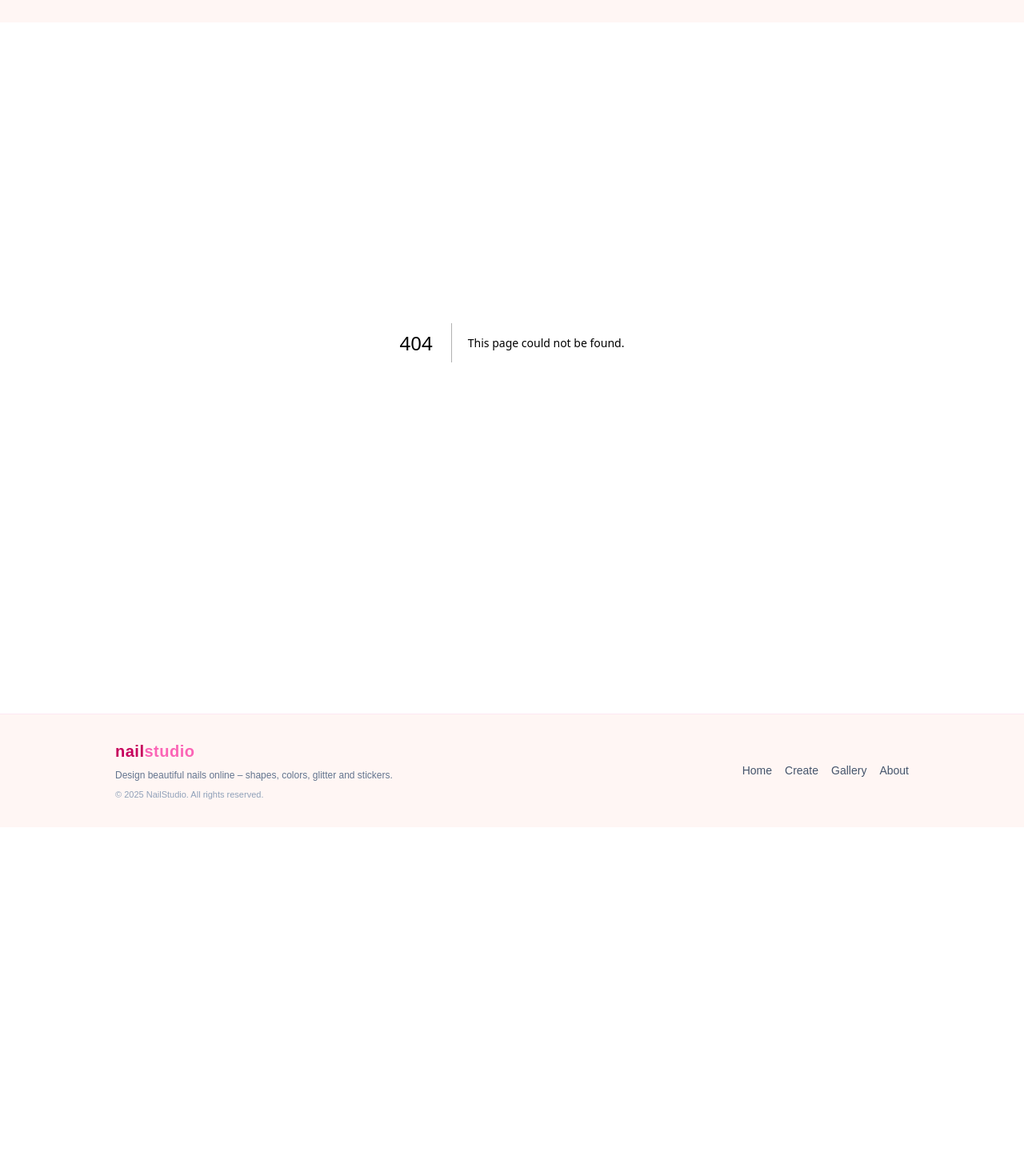
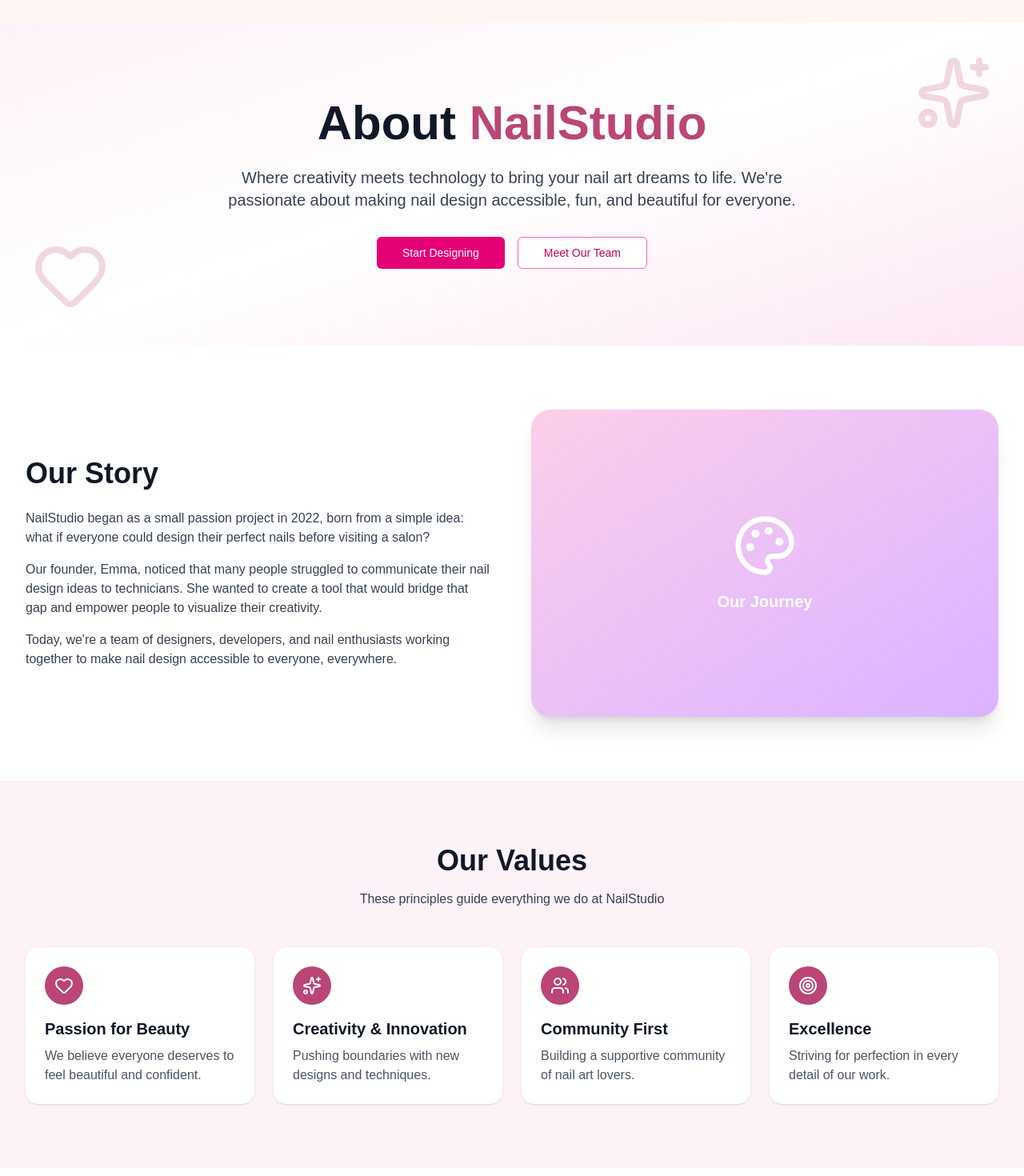
Before and after one commit to Sumaya-yusuf-1/NailStudio, a Next.js app in the folder frontend/: page /about in a window 1280 px wide. Before the commit this address had no page. Shown: the part 100-1570 px from the top of the page at 80% size. Before the commit the page ends 1134 px from the top, so only its background shows below. Built offline with nearby package versions, Linux system fonts and the light colour scheme.

Commit message:
Created aboutPage

```diff
--- /dev/null
+++ b/frontend/src/app/about/page.tsx
@@ -0,0 +1,192 @@
+/* eslint-disable react/no-unescaped-entities */
+"use client";
+
+import { Heart, Palette, Sparkles, Target, Users } from "lucide-react";
+import { Button } from "../components/ui/Button";
+
+export default function AboutPage() {
+  const teamMembers = [
+    {
+      name: "Emma Johnson",
+      role: "Founder & Lead Designer",
+      bio: "With over 10 years of nail art experience, Emma brings creativity and passion to every design.",
+      image: "/team/emma.jpg",
+    },
+    {
+      name: "Sarah Chen",
+      role: "Tech Developer",
+      bio: "Sarah combines her coding skills with a love for beauty to create seamless digital experiences.",
+      image: "/team/sarah.jpg",
+    },
+    {
+      name: "Maya Rodriguez",
+      role: "Creative Director",
+      bio: "Maya's artistic vision and trend forecasting keep NailStudio at the forefront of nail fashion.",
+      image: "/team/maya.jpg",
+    },
+    {
+      name: "Lena Park",
+      role: "Customer Experience",
+      bio: "Lena ensures every client feels valued and leaves with a smile and beautiful nails.",
+      image: "/team/lena.jpg",
+    },
+  ];
+
+  const values = [
+    {
+      icon: <Heart className='h-6 w-6' />,
+      title: "Passion for Beauty",
+      description:
+        "We believe everyone deserves to feel beautiful and confident.",
+    },
+    {
+      icon: <Sparkles className='h-6 w-6' />,
+      title: "Creativity & Innovation",
+      description: "Pushing boundaries with new designs and techniques.",
+    },
+    {
+      icon: <Users className='h-6 w-6' />,
+      title: "Community First",
+      description: "Building a supportive community of nail art lovers.",
+    },
+    {
+      icon: <Target className='h-6 w-6' />,
+      title: "Excellence",
+      description: "Striving for perfection in every detail of our work.",
+    },
+  ];
+
+  const stats = [
+    { number: "10K+", label: "Designs Created" },
+    { number: "5K+", label: "Happy Clients" },
+    { number: "100+", label: "Color Options" },
+    { number: "24/7", label: "Design Access" },
+  ];
+
+  return (
+    <main className='min-h-screen bg-white'>
+      {/* Hero Section */}
+      <section className='relative overflow-hidden bg-linear-to-br from-pink-50 via-white to-pink-100 py-16 md:py-24'>
+        <div className='absolute top-10 right-10 opacity-20'>
+          <Sparkles className='h-24 w-24 text-[#BA4576]' />
+        </div>
+        <div className='absolute bottom-10 left-10 opacity-20'>
+          <Heart className='h-24 w-24 text-[#BA4576]' />
+        </div>
+
+        <div className='container relative mx-auto px-4 md:px-8'>
+          <div className='max-w-3xl mx-auto text-center'>
+            <h1 className='mb-6 text-4xl font-bold text-gray-900 md:text-6xl'>
+              About <span className='text-[#BA4576]'>NailStudio</span>
+            </h1>
+            <p className='mb-8 text-lg text-gray-700 md:text-xl'>
+              Where creativity meets technology to bring your nail art dreams to
+              life. We're passionate about making nail design accessible, fun,
+              and beautiful for everyone.
+            </p>
+            <div className='flex flex-col sm:flex-row gap-4 justify-center'>
+              <Button className='bg-[#BA4576] hover:bg-[#A93A6A] text-white px-8 py-3 rounded-full'>
+                Start Designing
+              </Button>
+              <Button
+                variant='outline'
+                className='border-[#BA4576] text-[#BA4576] hover:bg-pink-50 px-8 py-3 rounded-full'
+              >
+                Meet Our Team
+              </Button>
+            </div>
+          </div>
+        </div>
+      </section>
+
+      {/* Our Story */}
+      <section className='py-16 md:py-20'>
+        <div className='container mx-auto px-4 md:px-8'>
+          <div className='grid md:grid-cols-2 gap-12 items-center'>
+            <div>
+              <h2 className='mb-6 text-3xl font-bold text-gray-900 md:text-4xl'>
+                Our Story
+              </h2>
+              <div className='space-y-4 text-gray-700'>
+                <p>
+                  NailStudio began as a small passion project in 2022, born from
+                  a simple idea: what if everyone could design their perfect
+                  nails before visiting a salon?
+                </p>
+                <p>
+                  Our founder, Emma, noticed that many people struggled to
+                  communicate their nail design ideas to technicians. She wanted
+                  to create a tool that would bridge that gap and empower people
+                  to visualize their creativity.
+                </p>
+                <p>
+                  Today, we're a team of designers, developers, and nail
+                  enthusiasts working together to make nail design accessible to
+                  everyone, everywhere.
+                </p>
+              </div>
+            </div>
+            <div className='relative h-80 md:h-96 rounded-3xl overflow-hidden shadow-xl'>
+              {/* Placeholder for story image */}
+              <div className='absolute inset-0 bg-linear-to-br from-pink-200 to-purple-300 flex items-center justify-center'>
+                <div className='text-center'>
+                  <Palette className='h-20 w-20 text-white mx-auto mb-4' />
+                  <p className='text-white text-xl font-semibold'>
+                    Our Journey
+                  </p>
+                </div>
+              </div>
+            </div>
+          </div>
+        </div>
+      </section>
+
+      {/* Our Values */}
+      <section className='bg-pink-50 py-16 md:py-20'>
+        <div className='container mx-auto px-4 md:px-8'>
+          <div className='text-center mb-12'>
+            <h2 className='mb-4 text-3xl font-bold text-gray-900 md:text-4xl'>
+              Our Values
+            </h2>
+            <p className='text-gray-700 max-w-2xl mx-auto'>
+              These principles guide everything we do at NailStudio
+            </p>
+          </div>
+
+          <div className='grid sm:grid-cols-2 lg:grid-cols-4 gap-6'>
+            {values.map((value, index) => (
+              <div
+                key={index}
+                className='bg-white p-6 rounded-2xl shadow-sm hover:shadow-md transition-shadow'
+              >
+                <div className='h-12 w-12 rounded-full bg-[#BA4576] text-white flex items-center justify-center mb-4'>
+                  {value.icon}
+                </div>
+                <h3 className='text-xl font-semibold text-gray-900 mb-2'>
+                  {value.title}
+                </h3>
+                <p className='text-gray-600'>{value.description}</p>
+              </div>
+            ))}
+          </div>
+        </div>
+      </section>
+
+      {/* Stats */}
+      <section className='py-16 md:py-20'>
+        <div className='container mx-auto px-4 md:px-8'>
+          <div className='grid grid-cols-2 md:grid-cols-4 gap-8'>
+            {stats.map((stat, index) => (
+              <div key={index} className='text-center'>
+                <div className='text-4xl font-bold text-[#BA4576] mb-2 md:text-5xl'>
+                  {stat.number}
+                </div>
+                <div className='text-gray-700'>{stat.label}</div>
+              </div>
+            ))}
+          </div>
+        </div>
+      </section>
+    </main>
+  );
+}
```
